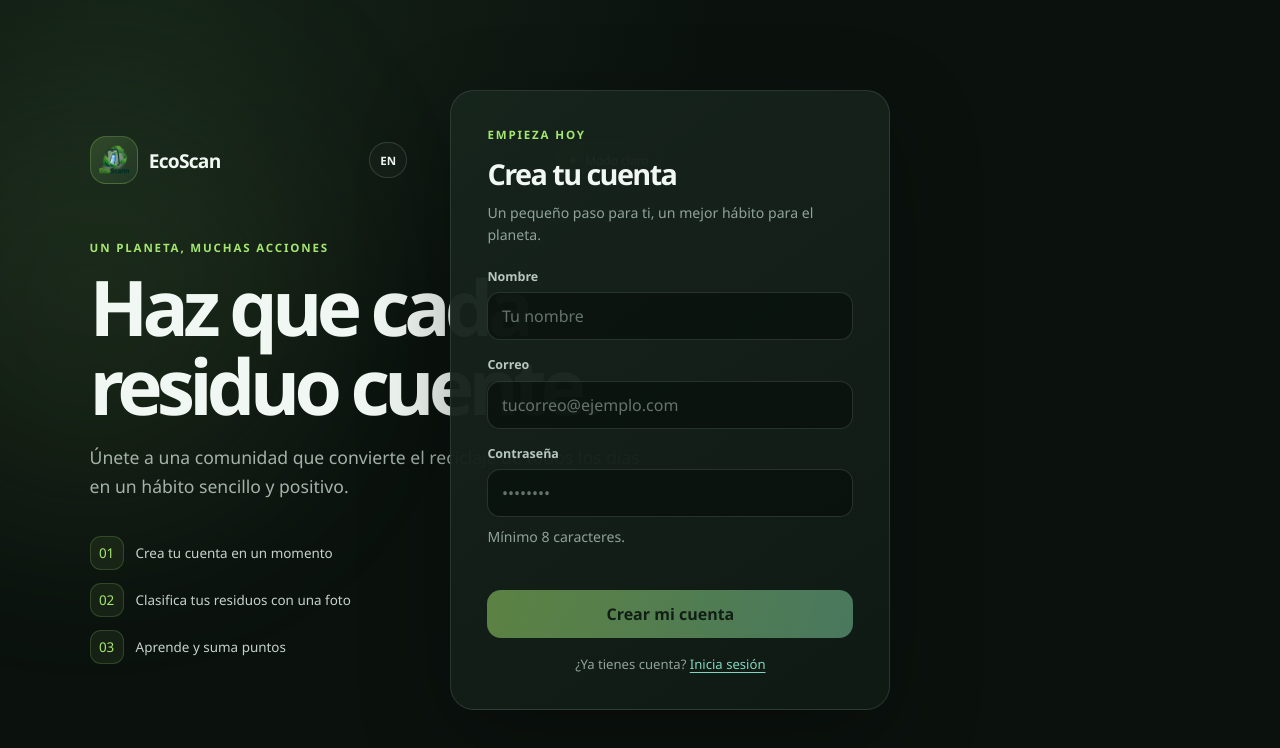
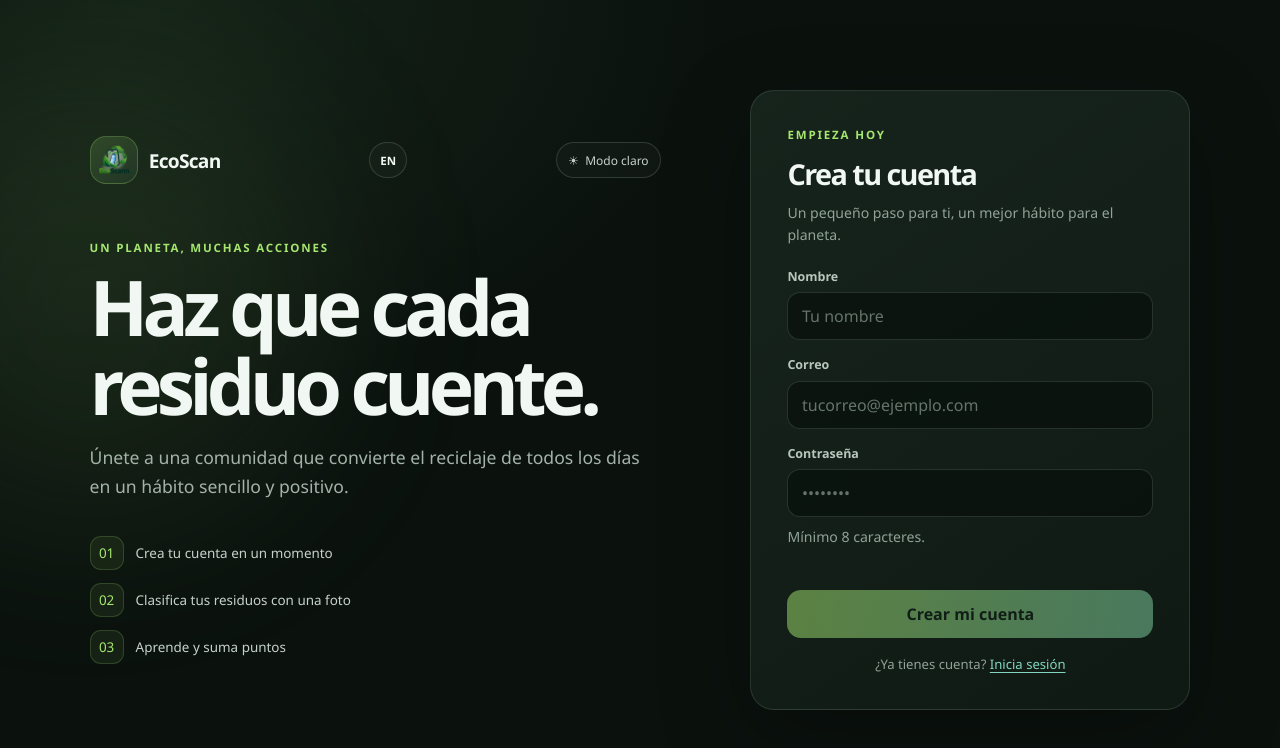
Before and after one commit to luiscajigas/EcoScannFron, an Angular app: page /registro in a window 1280 px wide. Shown: the top 748 px of the page. Built offline with nearby package versions, Linux system fonts and the light colour scheme; no server answers.

Commit message:
corrige la tarjeta que tapaba el titulo en portatiles

```diff
--- a/src/styles.css
+++ b/src/styles.css
@@ -60,7 +60,6 @@ button, input { font: inherit; }
 
 .auth__card {
   position: relative;
-  left: clamp(-300px, -70vw, -90px);
   width: 100%;
   padding: clamp(1.5rem, 4vw, 2.25rem);
   border: 1px solid rgba(184, 215, 194, 0.14);
@@ -112,9 +111,13 @@ button, input { font: inherit; }
   to { opacity: 1; transform: translateY(0); }
 }
 
+/* Acerca la tarjeta al texto solo donde hay espacio: en pantallas menores taparía el título. */
+@media (min-width: 1800px) {
+  .auth__card { left: -300px; }
+}
+
 @media (max-width: 760px) {
   .auth { grid-template-columns: minmax(0, 440px); gap: 1.5rem; align-content: center; padding: 2rem 1.1rem; }
-  .auth__card { left: 0; }
   .auth__intro { display: grid; grid-template-columns: 1fr; }
   .auth__brand { margin-bottom: 1.1rem; }
   .auth__intro h1 { max-width: 500px; font-size: clamp(2.25rem, 11vw, 3.25rem); }
```
